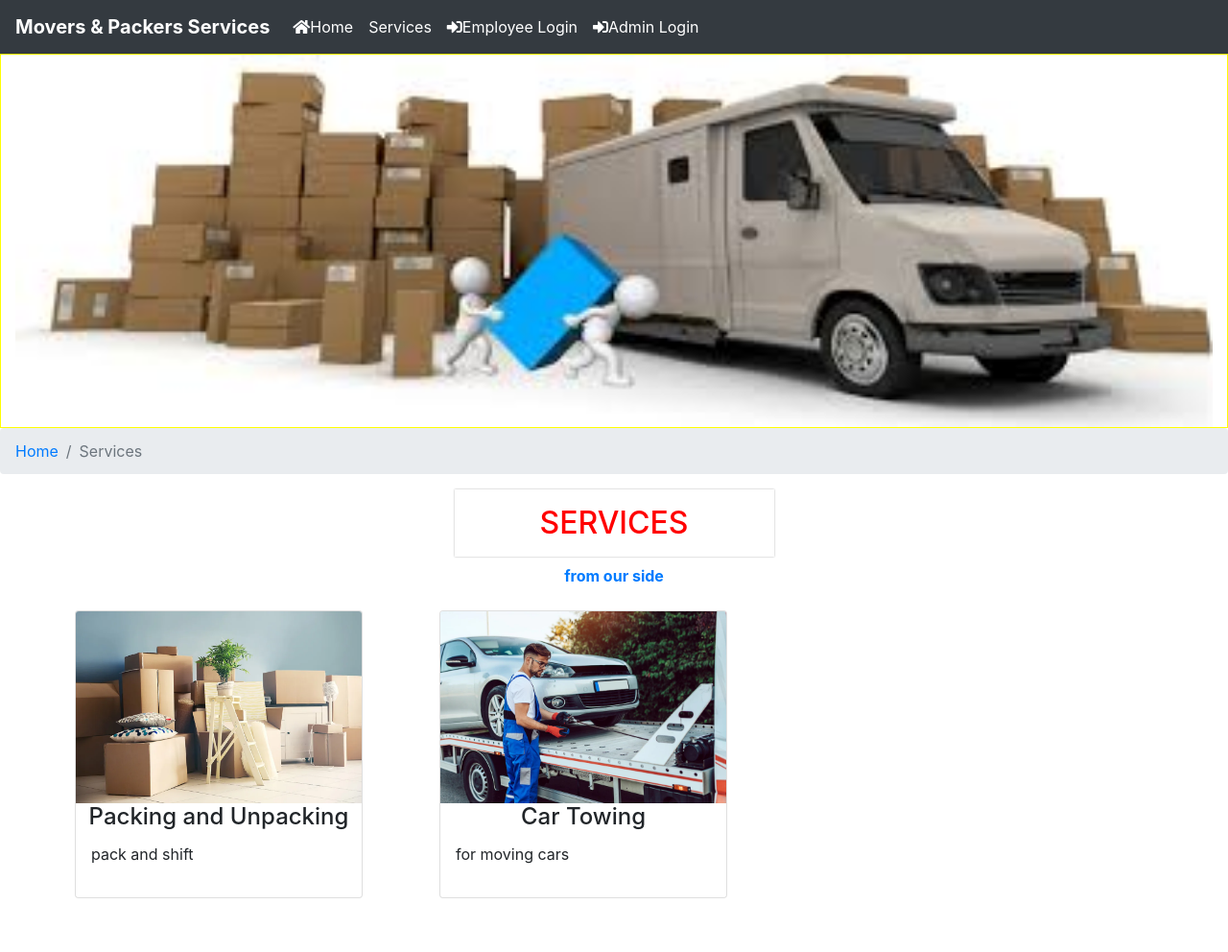
After one commit to rihansah/movers-packers, a Django app: page /services/ in a window 1280 px wide. The commit adds this page. Shown: the whole page at 96% size. Run offline with Django 4.2, Linux system fonts and the light colour scheme; data comes from the database, SQL or seed files in the repository; both versions use the stored data as it was after the commit.

Commit message:
services.html

```diff
--- a/MoversandPackers/MoversandPackers/urls.py
+++ b/MoversandPackers/MoversandPackers/urls.py
@@ -28,4 +28,6 @@ urlpatterns = [
     path('add_services/', add_services, name="add_services"),
     path('manage_services/', manage_services, name="manage_services"),
     path('edit_service/<int:pid>', edit_service, name="edit_service"),
+    path('delete_service/<int:pid>', delete_service, name="delete_service"),
+    path('services/', services, name="services"),
 ]+static(settings.MEDIA_URL, document_root=settings.MEDIA_ROOT)
--- a/MoversandPackers/moverspackers/static/css/mystyle.css
+++ b/MoversandPackers/moverspackers/static/css/mystyle.css
@@ -12,7 +12,17 @@
     font-weight: bold;
 }
 
-.active{
+.nav-item .active{
     background-color: orange;
     border-radius: 30px;
 }
+
+.page-title{
+    color :red;
+    font-size: 2em;
+    padding: .5em 1em;
+    box-shadow: 0px 0px 2px #b0b0b0;
+    width:30%;
+    margin: 0 auto;
+    text-transform: uppercase;
+}
--- a/MoversandPackers/moverspackers/templates/header.html
+++ b/MoversandPackers/moverspackers/templates/header.html
@@ -28,7 +28,7 @@
           <a class="nav-link {% if request.path == '/' %} active {% endif %}" href="{%url 'index' %}"><i class="fa fa-home"></i>Home</a>
         </li>
         <li class="nav-item">
-            <a class="nav-link {% if request.path == '/registration/' %} active {% endif %}" href="#">Employee SignUp</a>
+            <a class="nav-link {% if request.path == '/registration/' %} active {% endif %}" href="{% url 'services' %}">Services</a>
         </li>
         <li class="nav-item">
             <a class="nav-link {% if request.path == '/emp_login/' %} active {% endif %}" href="#"><i class="fas fa-sign-in-alt"></i>Employee Login</a>
--- a/MoversandPackers/moverspackers/templates/manage_services.html
+++ b/MoversandPackers/moverspackers/templates/manage_services.html
@@ -23,7 +23,9 @@
                        <td><img src="{{i.image.url}}" width="100" height="100"></td>
                        <td>{{i.title}}</td>
                        <td>{{i.creationdate}}</td>
-                       <td><a href="{% url 'edit_service' i.id%}" class="btn btn-success">Edit</a></td>
+                       <td><a href="{% url 'edit_service' i.id%}" class="btn btn-success" style="width:80px">Edit</a>
+                        <br><a href="{% url 'delete_service' i.id%}" class="btn btn-danger mt-2" style="width:80px" onclick="return confirm('Are you Sure?')">Delete</a>
+                       </td>
                    </tr>
                    {% endfor %}
                 </tbody>
--- /dev/null
+++ b/MoversandPackers/moverspackers/templates/services.html
@@ -0,0 +1,31 @@
+{% load static %}
+{% include 'header.html' %}
+
+<header class="container-fluid" style="border: 1px solid yellow">
+    <img src="{% static 'images/2.jpg' %}" width="100%" class="img-responsive">
+</header>
+
+<nav aria-label="breadcrumb">
+    <ol class="breadcrumb">
+        <li class="breadcrumb-item"><a href="{% url 'index' %}">Home</a></li>
+        <li class="breadcrumb-item active" aria-current="page">Services</li>
+    </ol>
+</nav>
+
+<div class="container">
+    <h3 class="page-title text-center">Services</h3>
+    <p class="text-center text-primary mt-2 font-weight-bold">from our side</p>
+    <div class="row">
+
+        {% for i in services %}
+        <div class="col-sm-4 p-2 mb-5">
+            <div class="card" style="width:300px ; height:300px">
+                <img class="card-img-top" src="{{i.image.url}}" style="width:100%;height:200px">
+                <h4 class="card-title text-center">{{i.title}}</h4>
+                <p class="card-title text-justify px-3">{{i.description}}</p>
+            </div>
+        </div>
+        {% endfor %}
+
+    </div>
+</div>
--- a/MoversandPackers/moverspackers/views.py
+++ b/MoversandPackers/moverspackers/views.py
@@ -85,3 +85,12 @@ def edit_service(request,pid):
             pass
 
     return render(request, 'edit_service.html',locals())
+
+def delete_service(request,pid) :
+    service=Services.objects.get(id=pid)
+    service.delete()
+    return redirect('manage_services')
+
+def services(request):
+    services = Services.objects.all()
+    return render(request, 'services.html',locals())
```
Also changed, not shown: MoversandPackers/db.sqlite3, MoversandPackers/media/1a.png (added), MoversandPackers/media/add.png (added), MoversandPackers/media/cartow.jpg (added), MoversandPackers/media/immediate_addressing.png (added), MoversandPackers/media/packing.jpg (added).
